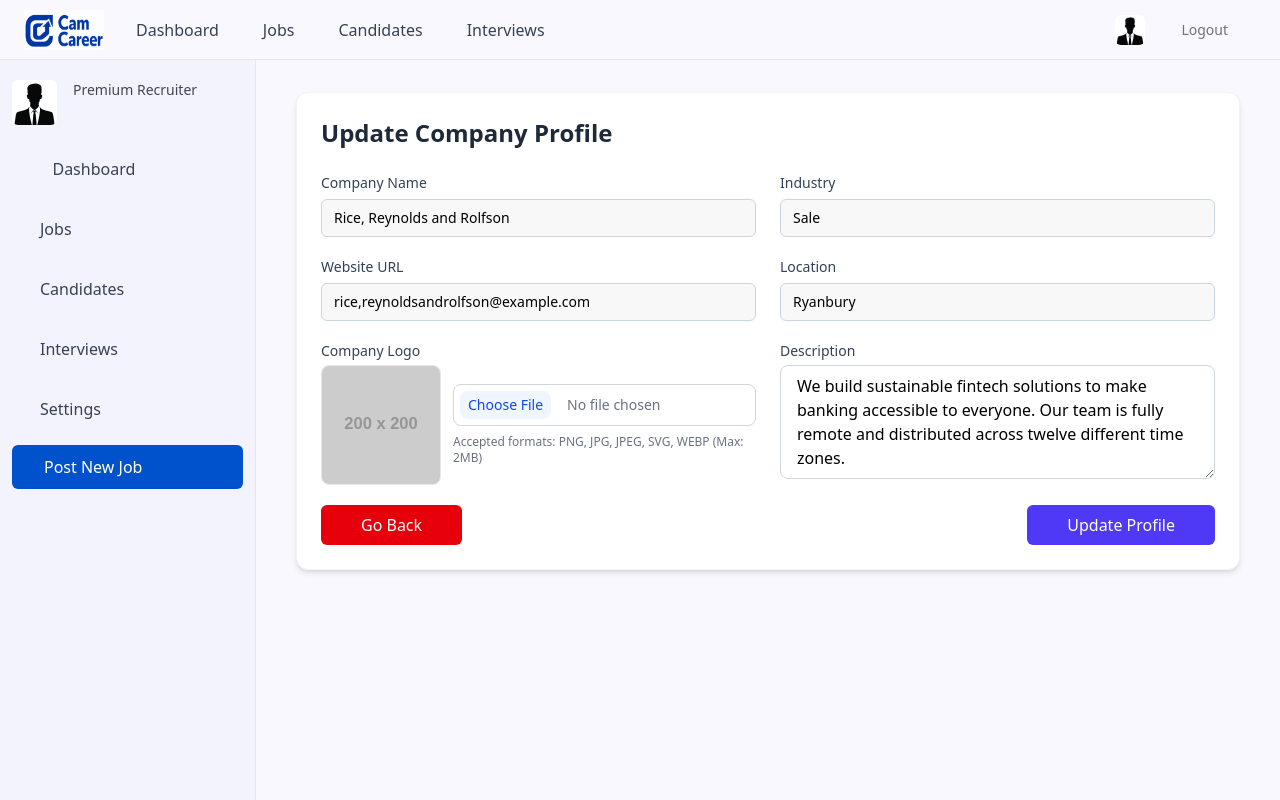
After one commit to Nak-Danin/CamCareer, a Laravel app: page /employer/settings/1/edit in a window 1280 px wide. The commit adds this page. Run offline with Laravel 12, Linux system fonts and the light colour scheme; a user stored in the database is signed in; data comes from the database, SQL or seed files in the repository; grey boxes labelled with a size stand in for pictures from a placeholder-image service; data that the repository does not hold is empty; style sheets or scripts are compiled from the project's sources; parts of the project's set-up code (start-up, migrations or seed data) failed here and were passed over; some libraries are stand-ins or nearby versions; some web fonts are replaced.

Commit message:
Added settings page and edit settings for employer role

```diff
--- /dev/null
+++ b/app/Http/Controllers/SettingController.php
@@ -0,0 +1,58 @@
+<?php
+
+namespace App\Http\Controllers;
+
+use App\Models\Company;
+use Illuminate\Http\Request;
+use Illuminate\Support\Facades\Auth;
+use Illuminate\Support\Facades\Storage;
+
+class SettingController extends Controller
+{
+    public function employerSettings()
+    {
+        $company = Auth::user()->company;
+        $activeJobCount = $company->careers->where('status', 'available')->count();
+        return view('careers.employer.settings', compact('company', 'activeJobCount'));
+    }
+
+    public function employerSettingsEdit(Company $company)
+    {
+        return view('careers.employer.edit_settings', compact('company'));
+    }
+
+    public function employerSettingsUpdate(Company $company, Request $request)
+    {
+        // 1. Updated validation rules
+        $validated = $request->validate([
+            'company_name' => 'required|string|max:255',
+            'industry'     => 'nullable|string|max:255',
+            'website'      => 'nullable|string|max:255',
+            'logo_url'     => 'nullable|image|mimes:jpeg,jpg,png,svg,webp|max:2048', // File validation (max 2MB)
+            'location'     => 'nullable|string|max:255',
+            'description'  => 'nullable|string|max:1000',
+        ]);
+
+        // 2. Handle Logo File Upload
+        if ($request->hasFile('logo_url')) {
+            // Delete old file from storage if it exists
+            if ($company->logo_url && Storage::disk('public')->exists($company->logo_url)) {
+                Storage::disk('public')->delete($company->logo_url);
+            }
+
+            // Store new file in 'storage/app/public/logos'
+            $path = $request->file('logo_url')->store('logos', 'public');
+
+            // Set the path to be saved in DB
+            $validated['logo_url'] = $path;
+        } else {
+            // Unset so we don't clear the existing path when no new file is uploaded
+            unset($validated['logo_url']);
+        }
+
+        // 3. Update company record
+        $company->update($validated);
+
+        return redirect()->route('employer.settings')->with('success', 'Company information updated successfully!');
+    }
+}
--- /dev/null
+++ b/resources/views/careers/employer/edit_settings.blade.php
@@ -0,0 +1,96 @@
+<x-employer-layout heading="">
+    <div class="w-full mx-auto p-6 mb-6 bg-white rounded-xl shadow-md border border-gray-100">
+        <h2 class="text-2xl font-bold text-gray-800 mb-6">Update Company Profile</h2>
+
+        {{-- Success Message --}}
+        @if (session('success'))
+        <div class="mb-4 p-4 text-sm text-green-700 bg-green-100 rounded-lg" role="alert">
+            {{ session('success') }}
+        </div>
+        @endif
+
+        <form action="{{ route('employer.settings.update', $company) }}" method="POST" enctype="multipart/form-data">
+            @csrf
+            @method('PATCH')
+            <div class="space-y-5">
+                <section class="flex justify-between gap-6">
+                    {{-- 1. Company Name --}}
+                    <x-input-field
+                        label="Company Name"
+                        name="company_name"
+                        :value="old('company_name', $company->company_name)"
+                        required />
+
+                    {{-- 2. Industry --}}
+                    <x-input-field
+                        label="Industry"
+                        name="industry"
+                        :value="old('industry', $company->industry)" />
+                </section>
+                <section class="flex justify-between gap-6">
+                    {{-- 3. Website --}}
+                    <x-input-field
+                        label="Website URL"
+                        name="website"
+                        type="text"
+                        :value="old('website', $company->website)"
+                        placeholder="https://example.com" />
+                    {{-- 4. Location --}}
+                    <x-input-field
+                        label="Location"
+                        name="location"
+                        :value="old('location', $company->location)"
+                        placeholder="e.g., New York, USA or Remote" />
+
+                </section>
+
+                <section class="grid grid-cols-2 gap-6">
+                    {{-- 5. Logo File Upload --}}
+                    <div>
+                        <label for="logo_url" class="block text-sm font-medium text-gray-700 mb-1">Company Logo</label>
+                        <section class="flex gap-3 items-center">
+                            @if($company->logo_url)
+                            <img src="{{ asset('storage/' . $company->logo_url) }}"
+                                alt="Current Logo"
+                                class="w-30 h-30 object-cover rounded-lg border border-gray-200">
+                            @endif
+                            <div class="flex flex-col gap-1">
+                                <input type="file"
+                                    name="logo_url"
+                                    id="logo_url"
+                                    accept="image/*"
+                                    class="w-full text-sm text-gray-500 cursor-pointer file:cursor-pointer file:mr-4 file:py-1 file:px-2 file:rounded-lg file:border-0 file:text-sm file:font-medium file:bg-blue-50 file:text-blue-700 hover:file:bg-blue-100 border rounded-lg p-1.5 focus:outline-none @error('logo_url') border-red-500 @else border-gray-300 @enderror">
+                                <p class="mt-1 text-xs text-gray-500">Accepted formats: PNG, JPG, JPEG, SVG, WEBP (Max: 2MB)</p>
+                                @error('logo_url')
+                                <p class="mt-1 text-xs text-red-500">{{ $message }}</p>
+                                @enderror
+                            </div>
+                        </section>
+                    </div>
+                    {{-- 6. Description --}}
+                    <div>
+                        <label for="description" class="block text-sm font-medium text-gray-700 mb-1">Description</label>
+                        <textarea name="description"
+                            id="description"
+                            rows="4"
+                            placeholder="Brief overview of the company..."
+                            class="w-full px-4 py-2 border rounded-lg focus:ring-2 focus:ring-indigo-100 focus:border-indigo-500 outline-none transition-colors @error('description') border-red-500 @else border-gray-300 @enderror">{{ old('description', $company->description) }}</textarea>
+                        @error('description')
+                        <p class="mt-1 text-xs text-red-500">{{ $message }}</p>
+                        @enderror
+                    </div>
+                </section>
+
+
+                {{-- Submit Button --}}
+                <div class="flex justify-between">
+                    <a href="{{ route('employer.settings') }}" class="w-fit px-10 cursor-pointer bg-red-600 text-white py-2 rounded-md hover:bg-red-700 transition font-medium">Go Back</a>
+                    <button type="submit"
+                        class="w-fit px-10 cursor-pointer bg-indigo-600 text-white py-2 rounded-md hover:bg-indigo-700 transition font-medium">
+                        Update Profile
+                    </button>
+                </div>
+            </div>
+        </form>
+    </div>
+</x-employer-layout>
--- a/resources/views/components/employer-layout.blade.php
+++ b/resources/views/components/employer-layout.blade.php
@@ -8,7 +8,7 @@ $company = Auth::user()->company;
     <main class="flex h-[calc(100vh-60px)] relative">
         <aside class="flex flex-col absolute h-[calc(100vh-60px)] overflow-y-hidden top-0 left-0 gap-5 w-1/5 bg-[#f3f3fd] border-r border-gray-200 pt-5 px-3">
             <div class="flex gap-4">
-                <img class="w-[45px] h-[45px]" src="{{ $company->logo_url ? Storage::url($company->logo_url) : Vite::asset('resources/images/image.png') }}" alt="Company Logo">
+                <img class="w-[45px] h-[45px] rounded-md" src="{{ $company->logo_url ? Storage::url($company->logo_url) : Vite::asset('resources/images/image.png') }}" alt="Company Logo">
                 <div class="flex flex-col">
                     <span class="text-heading text-lg">{{ $company->company_name }}</span>
                     <span class="text-description text-sm">{{ $company->industry ? $company->industry : 'Premium Recruiter' }}</span>
@@ -19,7 +19,7 @@ $company = Auth::user()->company;
                 <x-sidebar-link class="flex gap-3 items-center" href="{{ route('employer.jobs') }}" :active="request()->is('employer/jobs')"><i class="fi fi-ss-briefcase"></i>Jobs</x-sidebar-link>
                 <x-sidebar-link class="flex gap-3 items-center" href="{{ route('employer.candidates') }}" :active="request()->is('employer/candidates')"><i class="fi fi-sr-users"></i>Candidates</x-sidebar-link>
                 <x-sidebar-link class="flex gap-3 items-center" href="{{ route('employer.interviews') }}" :active="request()->is('employer/interviews')"><i class="fi fi-ss-meeting"></i>Interviews</x-sidebar-link>
-                <x-sidebar-link class="flex gap-3 items-center" href="{{ route('employer.dashboard') }}" :active="request()->is('employer/can')"><i class="fi fi-rr-settings"></i>Settings</x-sidebar-link>
+                <x-sidebar-link class="flex gap-3 items-center" href="{{ route('employer.settings') }}" :active="request()->is('employer/settings')"><i class="fi fi-rr-settings"></i>Settings</x-sidebar-link>
                 <a class="flex gap-3 items-center btn-primary" href="{{ route('careers.create') }}" :active="request()->is('careers/create')"><i class="fi fi-br-plus"></i>Post New Job</a>
             </div>
         </aside>
--- a/resources/views/components/input-field.blade.php
+++ b/resources/views/components/input-field.blade.php
@@ -18,12 +18,11 @@
         id="{{ $name }}"
         value="{{ old($name, $value) }}"
         {{ $attributes->merge([
-            'class' => 'w-full px-3 py-2 border rounded-lg shadow-sm text-sm transition-colors focus:outline-none focus:ring-2 ' .
+            'class' => 'w-full px-3 py-2 border border-gray-100 bg-gray-100/60 rounded-md text-sm transition-colors focus:outline-none focus:ring-2 ' .
             ($errors->has($name)
                 ? 'border-red-500 focus:border-red-500 focus:ring-red-200'
                 : 'border-slate-300 focus:border-indigo-500 focus:ring-indigo-100')
-        ]) }}
-    />
+        ]) }} />
 
     @error($name)
     <span class="text-xs text-red-600 font-medium">
--- a/resources/views/components/master-layout.blade.php
+++ b/resources/views/components/master-layout.blade.php
@@ -30,7 +30,7 @@ $company = Auth::user()->company;
                 <i class="text-xl fa-regular fa-bell"></i>
                 <i class="text-xl fa-regular fa-circle-question"></i>
                 <i class="text-xl fa-solid fa-grip-lines-vertical"></i>
-                <img class="w-[30px] h-[30px]" src="{{$company->logo_url ? Storage::url($company->logo_url) : Vite::asset('resources/images/image.png') }}" alt="Company Logo">
+                <img class="w-[30px] h-[30px] rounded-md" src="{{$company->logo_url ? Storage::url($company->logo_url) : Vite::asset('resources/images/image.png') }}" alt="Company Logo">
                 <form action="{{ route('logout') }}" method="POST">
                     @csrf
                     <button type="submit"
--- a/resources/views/components/sidebar-link.blade.php
+++ b/resources/views/components/sidebar-link.blade.php
@@ -4,7 +4,7 @@
 // If active is true, use the bold white text, otherwise use muted text
 $classes = 'px-4 py-3 h-full rounded-md font-medium transition transition duration-150 ease-in-out ' .
 ($active
-? 'text-blue-800 bg-gray-300 p-2'
+? 'text-blue-800 bg-white border border-gray-200 p-2'
 : 'text-gray-700 hover:text-blue-800 hover:bg-gray-200');
 @endphp
 
--- a/routes/web.php
+++ b/routes/web.php
@@ -4,6 +4,7 @@ use App\Http\Controllers\AuthController;
 use App\Http\Controllers\CareerController;
 use App\Http\Controllers\EmployerCareerController;
 use App\Http\Controllers\InterviewController;
+use App\Http\Controllers\SettingController;
 use App\Models\Career;
 use Illuminate\Support\Facades\Auth;
 use Illuminate\Support\Facades\Route;
@@ -54,4 +55,10 @@ Route::middleware('auth')->controller(InterviewController::class)->group(functio
     Route::patch('/employer/interviews/{interview}/update', 'update')->name('employer.interview.update');
 });
 
+Route::middleware('auth')->controller(SettingController::class)->group(function () {
+    Route::get('/employer/settings', 'employerSettings')->name('employer.settings');
+    Route::get('/employer/settings/{company}/edit', 'employerSettingsEdit')->name('employer.settings.edit');
+    Route::patch('/employer/settings/{company}/update', 'employerSettingsUpdate')->name('employer.settings.update');
+});
+
 Route::get('/test', [InterviewController::class, 'create']);
```
Also changed, not shown: resources/views/careers/employer/settings.blade.php (added, +70 -0 lines). Lines whose indentation alone changed are shown as unchanged.
